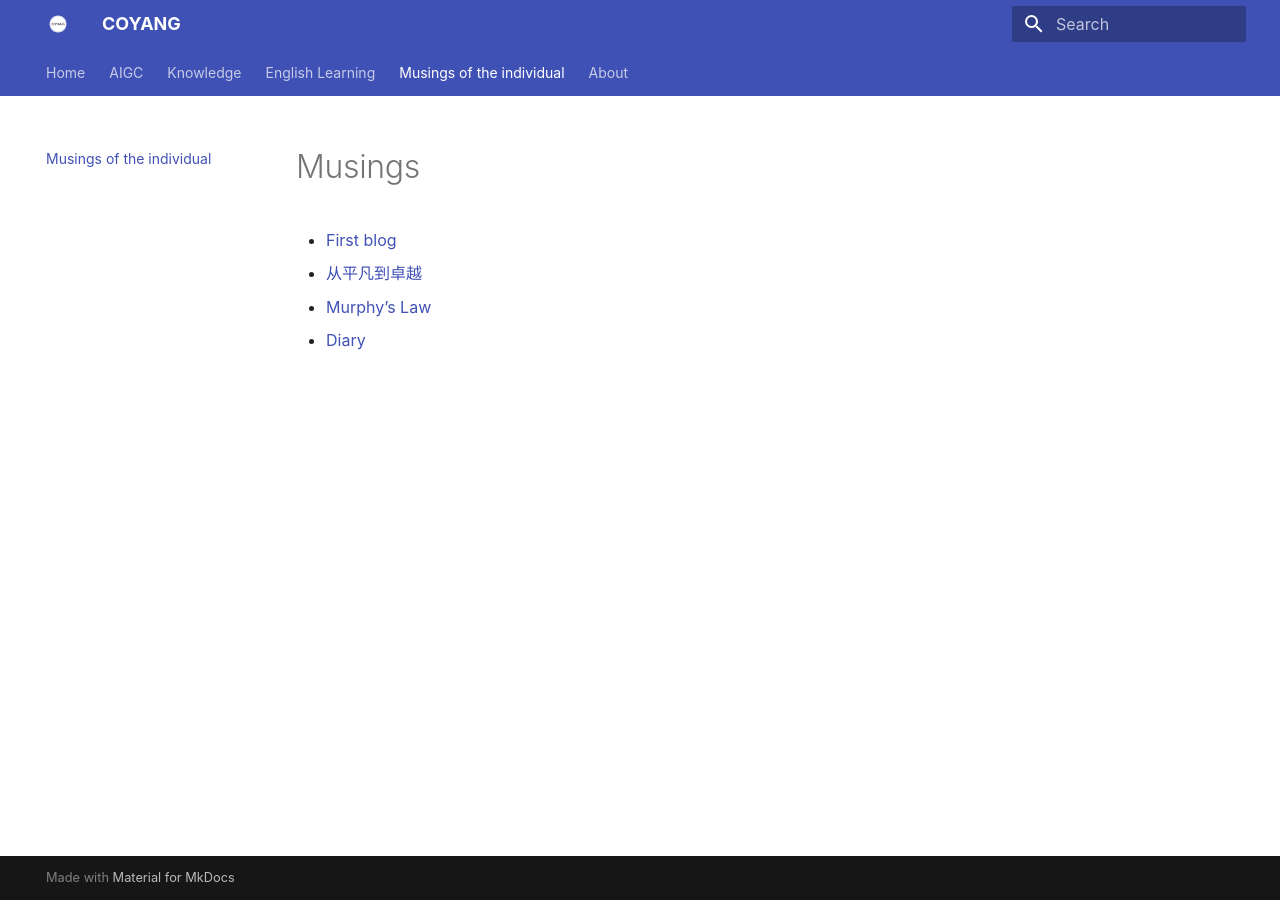
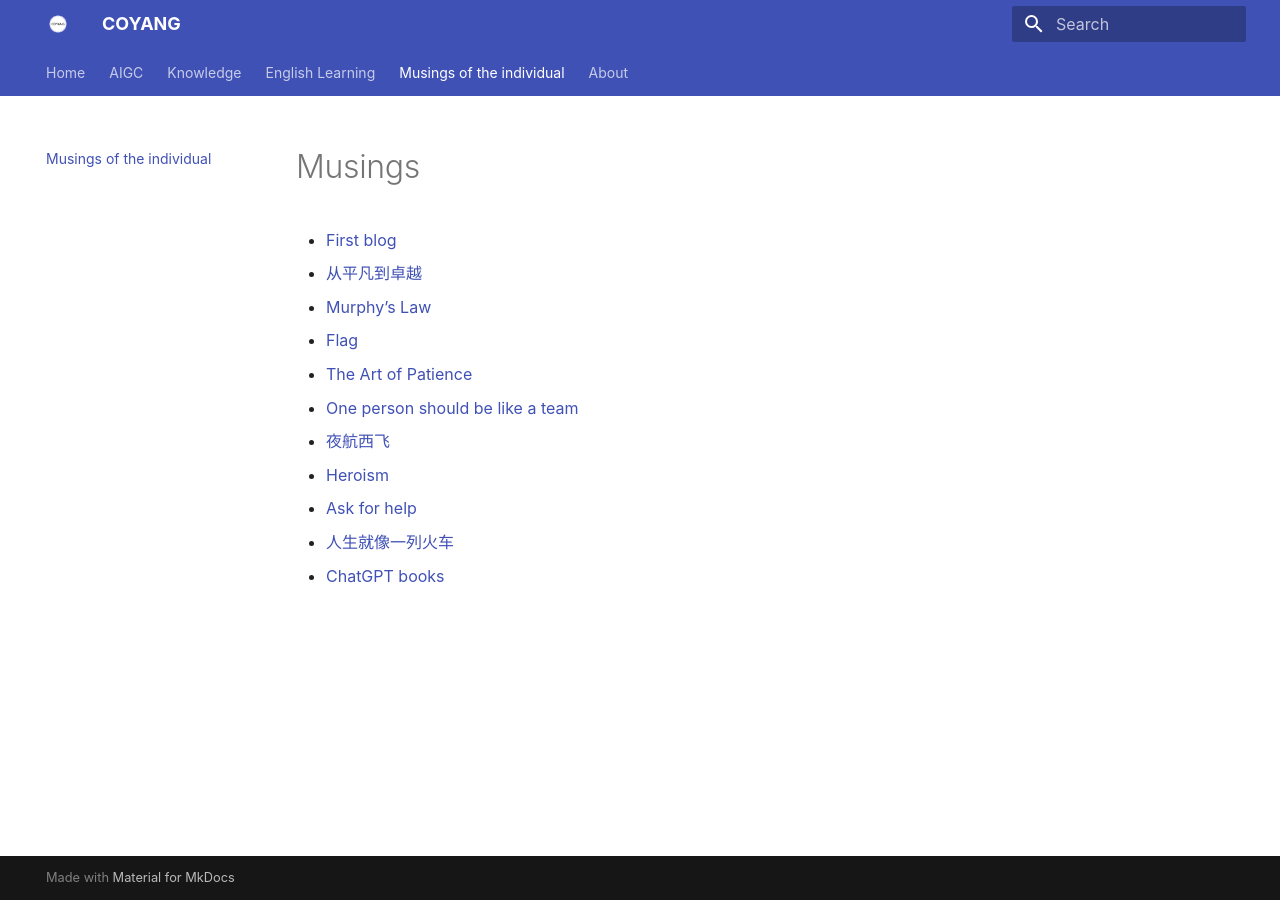
Before and after one commit to coyang/blogs, an MkDocs documentation site: the page built from docs/musings/index.md, in a window 1280 px wide. Built offline with MkDocs 1.6.1 and Material for MkDocs 9.7.7, drawn with Linux system fonts in a browser that asks for light colours.

Commit message:
Update struct

```diff
--- a/docs/musings/index.md
+++ b/docs/musings/index.md
@@ -3,4 +3,11 @@
 - [First blog](./first_blog.md)
 - [从平凡到卓越](./from_small_to_great.md)
 - [Murphy's Law](./murphy_law.md)
-- [Diary](./diary/index.md)
+- [Flag](flag.md)
+- [The Art of Patience](the_art_of_patience.md)
+- [One person should be like a team](one_person_like_a_team.md)
+- [夜航西飞](west_with_the_night.md)
+- [Heroism](heroism.md)
+- [Ask for help](./ask_questions.md)
+- [人生就像一列火车](./ship.md)
+- [ChatGPT books](chatgpt_books.md)
```
Also changed, not shown: docs/musings/ask_questions.md (renamed from docs/musings/diary/ask_questions.md, +1 -1 lines), docs/musings/chatgpt_books.md (renamed from docs/musings/diary/chatgpt_books.md, +1 -1 lines), docs/musings/diary/index.md (deleted, +0 -10 lines), docs/musings/west_with_the_night.md (renamed from docs/musings/diary/west_with_the_night.md, +1 -1 lines), docs/musings/flag.md (renamed from docs/musings/diary/flag.md), docs/musings/heroism.md (renamed from docs/musings/diary/heroism.md), docs/musings/one_person_like_a_team.md (renamed from docs/musings/diary/one_person_like_a_team.md), docs/musings/ship.md (renamed from docs/musings/diary/ship.md), docs/musings/the_art_of_patience.md (renamed from docs/musings/diary/the_art_of_patience.md).
